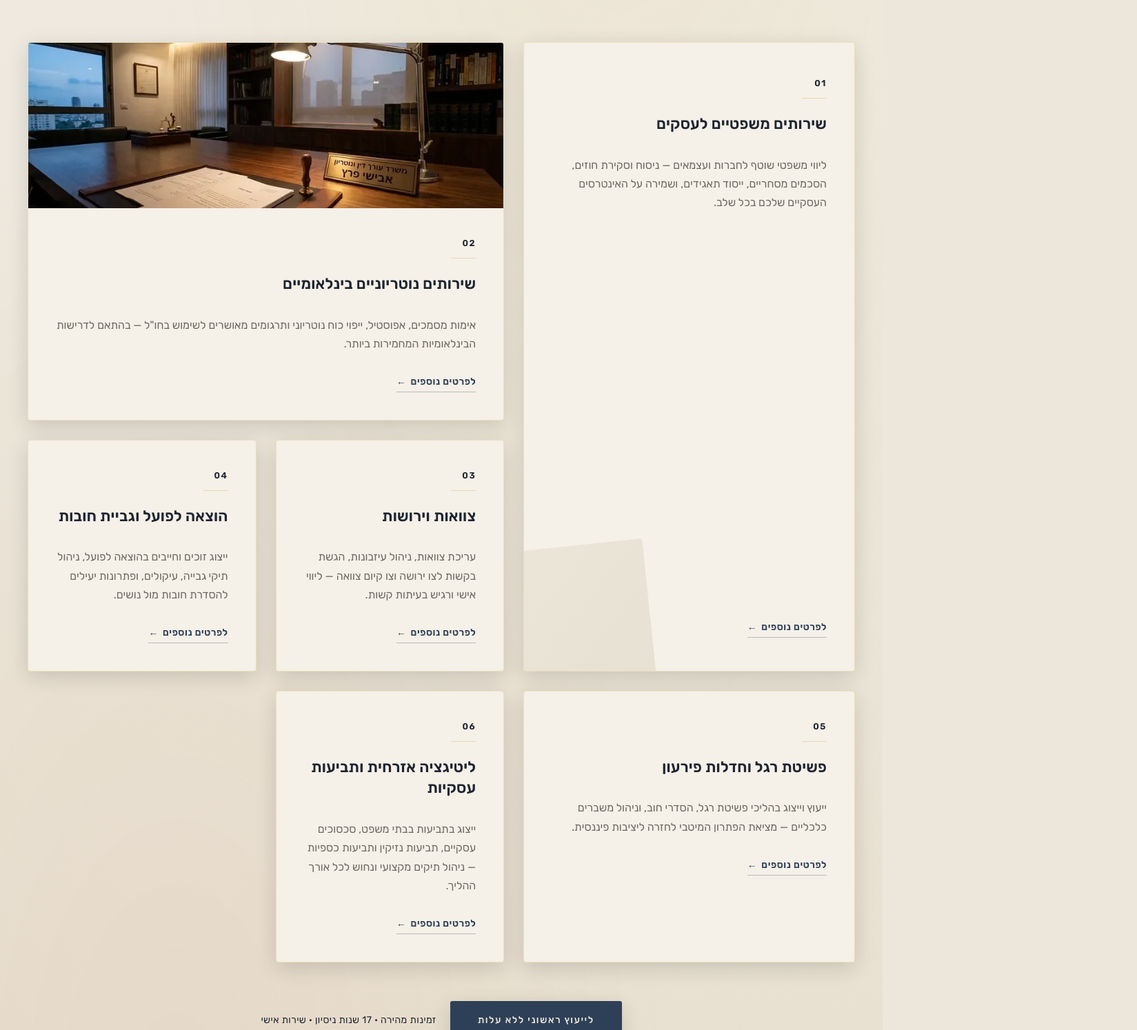
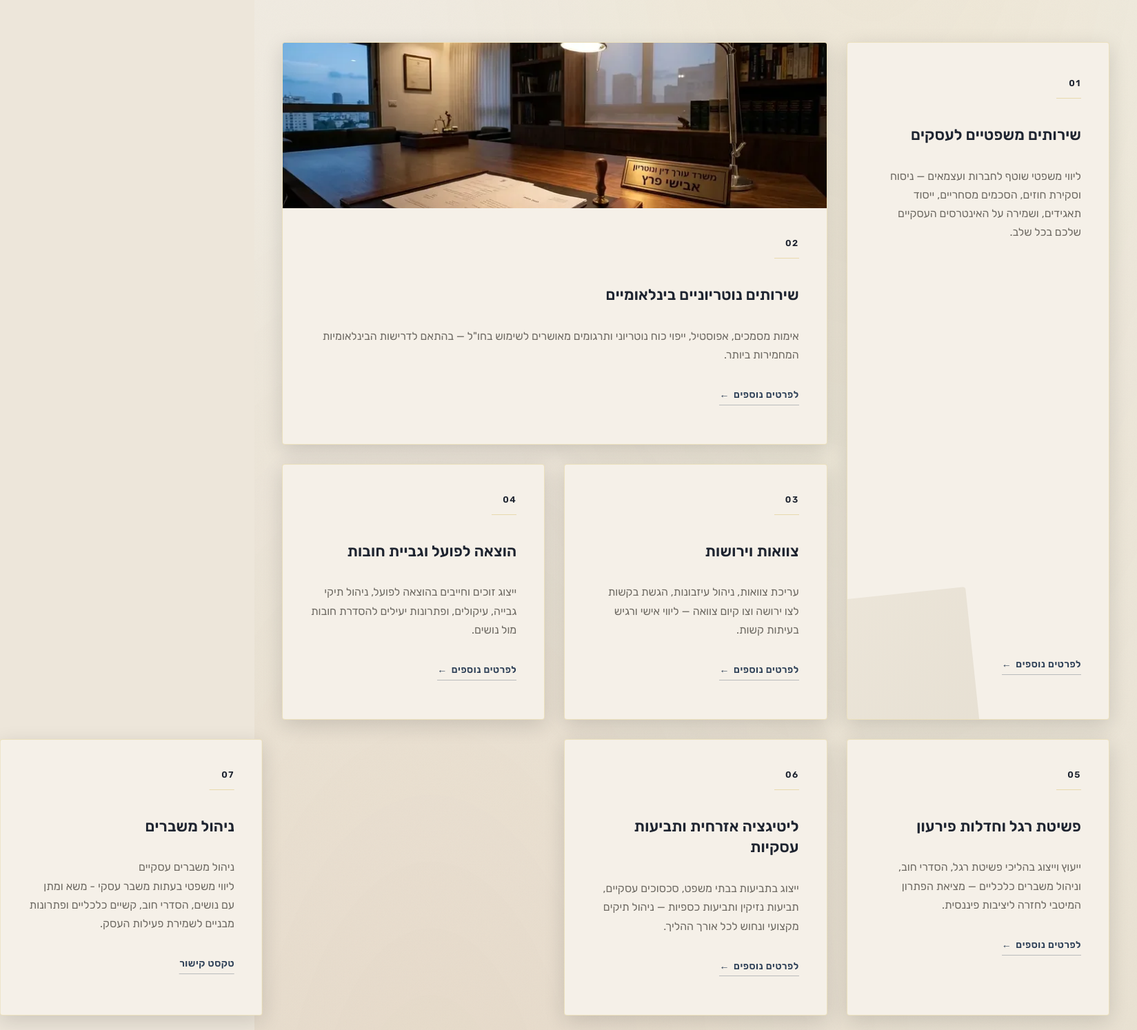
Before and after one commit to slipwoker/zappy-website-467ab862-42ae-4624-8ad7-eae18c3658b0, a plain HTML site: page index.html in a window 1280 px wide. Shown: the part 1258-2752 px from the top of the page at 69% size, 1649 px wide, since content can reach past the window. Drawn offline with Linux system fonts and the light colour scheme.

Commit message:
Incremental sync: 1 page(s) — text_edit

```diff
--- a/index.html
+++ b/index.html
@@ -874,7 +874,7 @@
   </div>
 </section>
 
-<section data-band-index="1" class="index-services-section" data-layout-spec="בית-services" dir="rtl">
+<section data-band-index="1" class="index-services-section" data-layout-spec="בית-services" dir="rtl" id="index-services-section">
   <!-- Paper grain texture overlay -->
   <div class="index-services-texture" aria-hidden="true"></div>
 
@@ -888,76 +888,83 @@
           <line x1="64" y1="10" x2="120" y2="10" stroke="#C9A227" stroke-width="1" opacity="0.7"></line>
         </svg>
       </div>
-      <p class="index-services-eyebrow">תחומי עיסוק</p>
+      <p class="index-services-eyebrow" style="color: rgb(30, 36, 48) !important;">תחומי עיסוק</p>
       <h2 class="index-services-title">שירותים משפטיים ונוטריוניים</h2>
-      <p class="index-services-subtitle">עם ניסיון של 17 שנה בתחום המשפטי, המשרד מציע ייצוג מקצועי ומהימן בתחומי חובות והסדרים, דיני משפחה, ליטיגציה אזרחית ושירותים נוטריוניים בינלאומיים — כל זאת תחת קורת גג אחת.</p>
+      <p class="index-services-subtitle" style="color: rgb(30, 36, 48) !important;">עם ניסיון של 17 שנה בתחום המשפטי, המשרד מציע ייצוג מקצועי ומהימן בתחומי חובות והסדרים, דיני משפחה, ליטיגציה אזרחית ושירותים נוטריוניים בינלאומיים — כל זאת תחת קורת גג אחת.</p>
     </div>
 
     <!-- Services Grid -->
-    <div class="index-services-grid">
+    <div class="index-services-grid zappy-preserve-css-grid" id="zappy-auto-grid-1779966937551-kdwsol" data-zappy-auto-grid="true" data-original-item-width="481" data-original-gap="28px" style="--zappy-grid-cols: repeat(3, minmax(0, 1fr)); display: grid; grid-template-columns: repeat(3, minmax(0, 1fr)); align-items: stretch !important;" data-zappy-explicit-columns="true">
 
       <!-- Card 1 — Large, featured -->
-      <article class="index-services-card index-services-card--large index-services-card--featured">
+      <article class="index-services-card index-services-card--large index-services-card--featured zappy-grid-item-no-stretch" data-grid-item-index="0">
         <div class="index-services-card-parchment-backplate" aria-hidden="true"></div>
         <div class="index-services-card-inner">
-          <span class="index-services-card-number">01</span>
-          <h3 class="index-services-card-title">שירותים משפטיים לעסקים</h3>
+          <p class="zappy-editable"><span class="index-services-card-number" style="color: rgb(30, 36, 48) !important;">01</span>
+          </p><h3 class="index-services-card-title">שירותים משפטיים לעסקים</h3>
           <p class="index-services-card-desc">ליווי משפטי שוטף לחברות ועצמאים — ניסוח וסקירת חוזים, הסכמים מסחריים, ייסוד תאגידים, ושמירה על האינטרסים העסקיים שלכם בכל שלב.</p>
-          <a href="#contact" class="index-services-card-link">לפרטים נוספים <span aria-hidden="true">←</span></a>
-        </div>
+          <p class="zappy-editable"><a href="#contact" class="index-services-card-link">לפרטים נוספים <span aria-hidden="true">←</span></a>
+        </p></div>
       </article>
 
       <!-- Card 2 — Large -->
-      <article class="index-services-card index-services-card--large">
+      <article class="index-services-card index-services-card--large" data-grid-item-index="1">
         <figure class="index-services-card-image-wrap">
-          <img loading="lazy" decoding="async" data-placeholder="index-services-image-1" data-context="Elegant legal office interior with dark wood desk, open legal documents, a brass seal stamp, and soft warm lighting — conveying authority, trust, and professional expertise in a premium Israeli law firm setting" width="600" height="400" src="/assets/site-index-services-image-1.webp" alt="משרד עורכי דין מקצועי ואלגנטי">
+          <img loading="lazy" decoding="async" data-placeholder="index-services-image-1" data-context="Elegant legal office interior with dark wood desk, open legal documents, a brass seal stamp, and soft warm lighting — conveying authority, trust, and professional expertise in a premium Israeli law firm setting" width="600" height="400" src="/assets/site-index-services-image-1.webp" alt="משרד עורכי דין מקצועי ואלגנטי" data-element-type="image" data-element-id="img-1779966937520-wkcwuvgyu" style="">
         </figure>
         <div class="index-services-card-inner">
-          <span class="index-services-card-number">02</span>
-          <h3 class="index-services-card-title">שירותים נוטריוניים בינלאומיים</h3>
+          <p class="zappy-editable"><span class="index-services-card-number" style="color: rgb(30, 36, 48) !important;">02</span>
+          </p><h3 class="index-services-card-title">שירותים נוטריוניים בינלאומיים</h3>
           <p class="index-services-card-desc">אימות מסמכים, אפוסטיל, ייפוי כוח נוטריוני ותרגומים מאושרים לשימוש בחו"ל — בהתאם לדרישות הבינלאומיות המחמירות ביותר.</p>
-          <a href="#contact" class="index-services-card-link">לפרטים נוספים <span aria-hidden="true">←</span></a>
-        </div>
+          <p class="zappy-editable"><a href="#contact" class="index-services-card-link">לפרטים נוספים <span aria-hidden="true">←</span></a>
+        </p></div>
       </article>
 
       <!-- Card 3 -->
-      <article class="index-services-card index-services-card--small">
+      <article class="index-services-card index-services-card--small" data-grid-item-index="2">
         <div class="index-services-card-inner">
-          <span class="index-services-card-number">03</span>
-          <h3 class="index-services-card-title">צוואות וירושות</h3>
+          <p class="zappy-editable"><span class="index-services-card-number" style="color: rgb(30, 36, 48) !important;">03</span>
+          </p><h3 class="index-services-card-title">צוואות וירושות</h3>
           <p class="index-services-card-desc">עריכת צוואות, ניהול עיזבונות, הגשת בקשות לצו ירושה וצו קיום צוואה — ליווי אישי ורגיש בעיתות קשות.</p>
-          <a href="#contact" class="index-services-card-link">לפרטים נוספים <span aria-hidden="true">←</span></a>
-        </div>
+          <p class="zappy-editable"><a href="#contact" class="index-services-card-link">לפרטים נוספים <span aria-hidden="true">←</span></a>
+        </p></div>
       </article>
 
       <!-- Card 4 -->
-      <article class="index-services-card index-services-card--small">
+      <article class="index-services-card index-services-card--small" data-grid-item-index="3">
         <div class="index-services-card-inner">
-          <span class="index-services-card-number">04</span>
-          <h3 class="index-services-card-title">הוצאה לפועל וגביית חובות</h3>
+          <p class="zappy-editable"><span class="index-services-card-number" style="color: rgb(30, 36, 48) !important;">04</span>
+          </p><h3 class="index-services-card-title">הוצאה לפועל וגביית חובות</h3>
           <p class="index-services-card-desc">ייצוג זוכים וחייבים בהוצאה לפועל, ניהול תיקי גבייה, עיקולים, ופתרונות יעילים להסדרת חובות מול נושים.</p>
-          <a href="#contact" class="index-services-card-link">לפרטים נוספים <span aria-hidden="true">←</span></a>
-        </div>
+          <p class="zappy-editable"><a href="#contact" class="index-services-card-link">לפרטים נוספים <span aria-hidden="true">←</span></a>
+        </p></div>
       </article>
 
       <!-- Card 5 -->
-      <article class="index-services-card index-services-card--small">
+      <article class="index-services-card index-services-card--small" data-grid-item-index="4">
         <div class="index-services-card-inner">
-          <span class="index-services-card-number">05</span>
-          <h3 class="index-services-card-title">פשיטת רגל וחדלות פירעון</h3>
+          <p class="zappy-editable"><span class="index-services-card-number" style="color: rgb(30, 36, 48) !important;">05</span>
+          </p><h3 class="index-services-card-title">פשיטת רגל וחדלות פירעון</h3>
           <p class="index-services-card-desc">ייעוץ וייצוג בהליכי פשיטת רגל, הסדרי חוב, וניהול משברים כלכליים — מציאת הפתרון המיטבי לחזרה ליציבות פיננסית.</p>
-          <a href="#contact" class="index-services-card-link">לפרטים נוספים <span aria-hidden="true">←</span></a>
-        </div>
+          <p class="zappy-editable"><a href="#contact" class="index-services-card-link">לפרטים נוספים <span aria-hidden="true">←</span></a>
+        </p></div>
       </article>
 
       <!-- Card 6 -->
-      <article class="index-services-card index-services-card--small">
+      <article class="index-services-card index-services-card--small" data-grid-item-index="5">
         <div class="index-services-card-inner">
-          <span class="index-services-card-number">06</span>
-          <h3 class="index-services-card-title">ליטיגציה אזרחית ותביעות עסקיות</h3>
+          <p class="zappy-editable"><span class="index-services-card-number" style="color: rgb(30, 36, 48) !important;">06</span>
+          </p><h3 class="index-services-card-title">ליטיגציה אזרחית ותביעות עסקיות</h3>
           <p class="index-services-card-desc">ייצוג בתביעות בבתי משפט, סכסוכים עסקיים, תביעות נזיקין ותביעות כספיות — ניהול תיקים מקצועי ונחוש לכל אורך ההליך.</p>
-          <a href="#contact" class="index-services-card-link">לפרטים נוספים <span aria-hidden="true">←</span></a>
-        </div>
+          <p class="zappy-editable"><a href="#contact" class="index-services-card-link">לפרטים נוספים <span aria-hidden="true">←</span></a>
+        </p></div>
+      </article><article class="index-services-card index-services-card--small" style="background-color: rgb(245, 240, 232) !important; grid-area: auto !important;" data-grid-item-index="6">
+        <div class="index-services-card-inner">
+          <p><span class="index-services-card-number" style="color: rgb(30, 36, 48) !important; cursor: text;">07</span>
+          </p><h3 class="index-services-card-title" style="cursor: text;">ניהול משברים</h3>
+          <p class="index-services-card-desc" style="cursor: text;">ניהול משברים עסקיים<br>ליווי משפטי בעתות משבר עסקי - משא ומתן עם נושים, הסדרי חוב, קשיים כלכליים ופתרונות מבניים לשמירת פעילות העסק.&nbsp;&nbsp;</p>
+          <p><a href="#contact" class="index-services-card-link">טקסט קישור</a>
+        </p></div>
       </article>
 
     </div>
@@ -965,8 +972,8 @@
 
     <!-- CTA row -->
     <div class="index-services-cta-row">
-      <a href="#contact" class="index-services-btn-primary">לייעוץ ראשוני ללא עלות</a>
-      <span class="index-services-cta-note">זמינות מהירה · 17 שנות ניסיון · שירות אישי</span>
+      <a href="#contact" class="index-services-btn-primary" data-element-type="button" data-element-id="btn-1779966937517-5tbajsqbm" data-native-element="true">לייעוץ ראשוני ללא עלות</a>
+      <span class="index-services-cta-note" style="color: rgb(30, 36, 48) !important;">זמינות מהירה · 17 שנות ניסיון · שירות אישי</span>
     </div>
   </div>
 
```
Also changed, not shown: public/index.html (+1 -1 lines).
